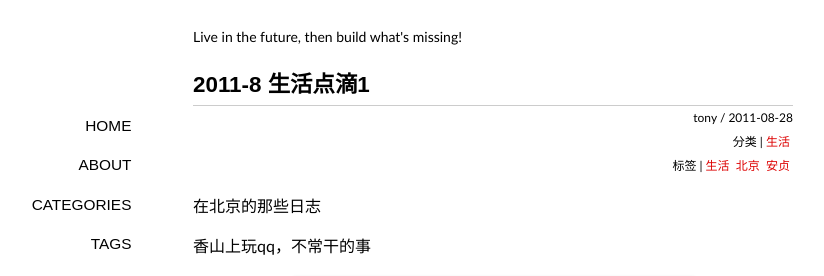
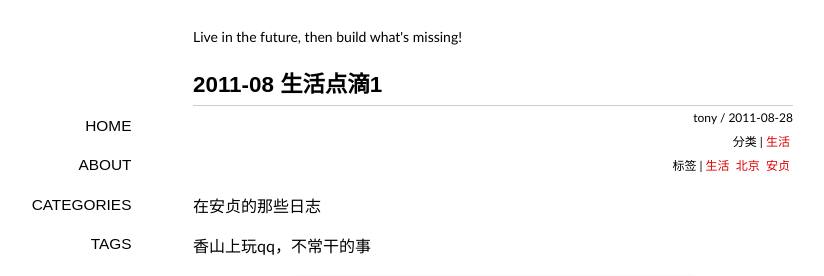
Before and after one commit to tonyskywalker/tonyskywalker.github.io, a Jekyll site: the page built from _posts/2011-08-28-life-infos-1.md, in a window 1280 px wide. Shown: the top 276 px of the page, without its empty margins (147-971 px from the left). Built offline with Jekyll 4.4.1, drawn with Linux system fonts in a browser that asks for light colours; some web fonts are replaced; Markdown is read by kramdown in place of the engine named in the settings; comment, search, counter and statistics services are not loaded.

```diff
--- a/_posts/2011-08-28-life-infos-1.md
+++ b/_posts/2011-08-28-life-infos-1.md
@@ -1,11 +1,11 @@
 ---
 layout: cn_post
-title: 2011-8 生活点滴1
+title: 2011-08 生活点滴1
 categories: [生活]
 tags: [生活, 北京, 安贞]
 ---
 
-在北京的那些日志
+在安贞的那些日志
 
 香山上玩qq，不常干的事
 
```
